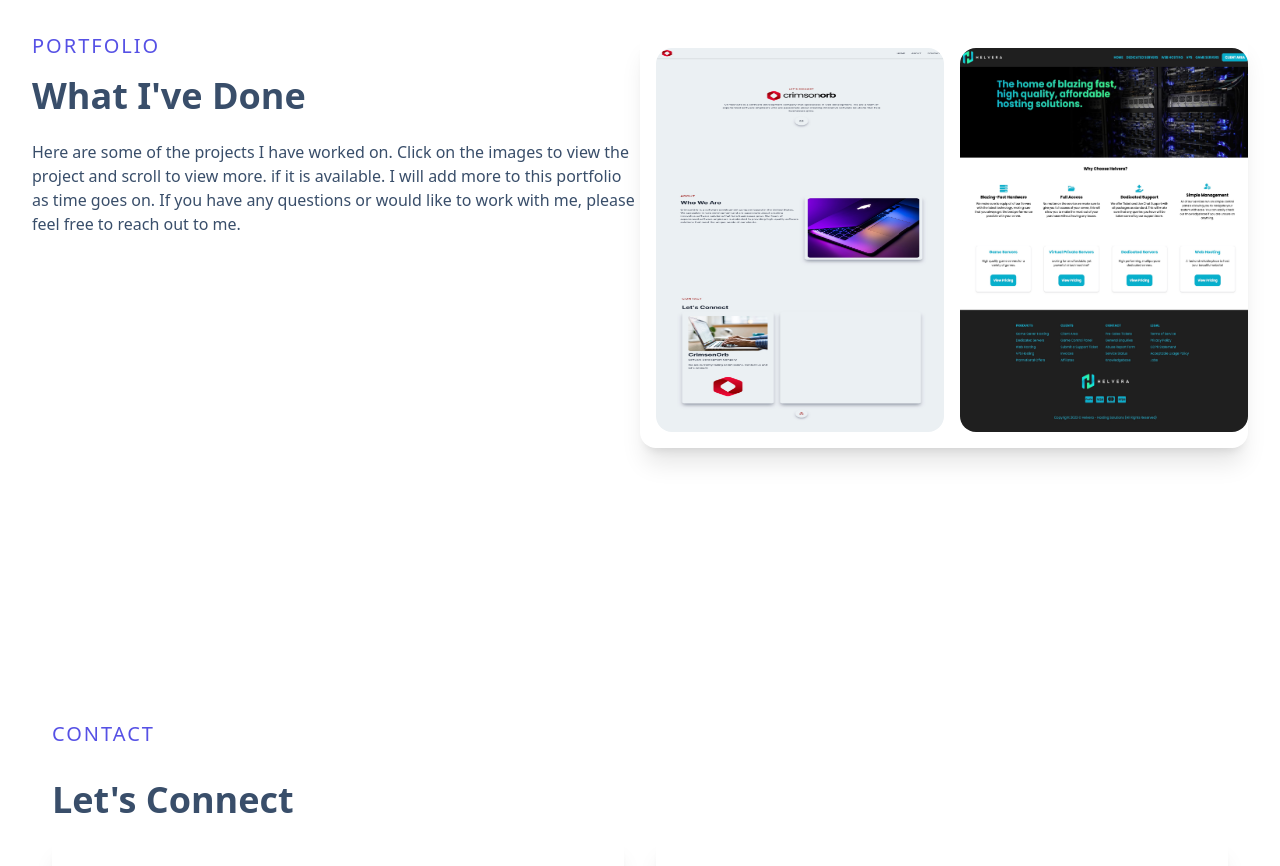
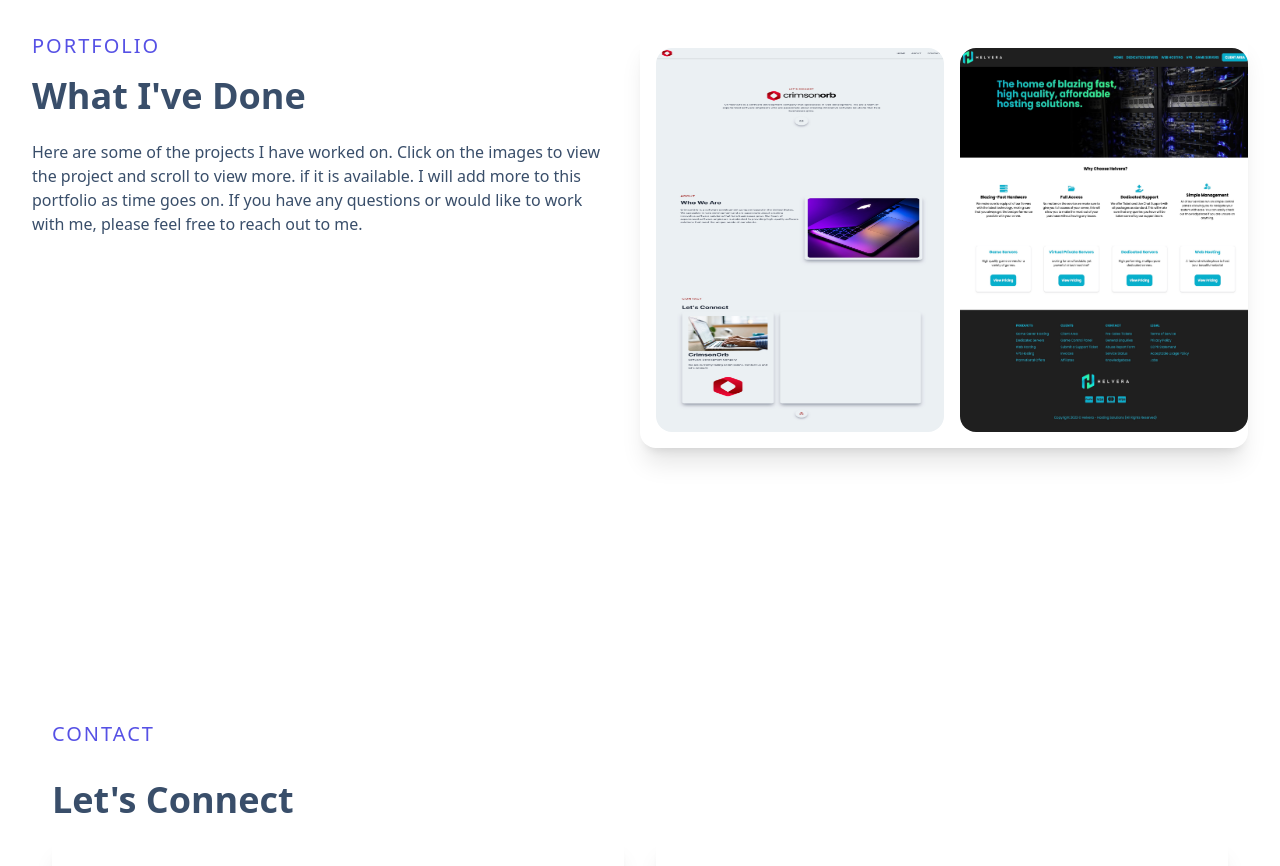
Before and after one commit to jrmichell/portfolio-v2, a React (Vite) app: page / in a window 1280 px wide. Shown: the part 1760-2626 px from the top of the page. Built offline with nearby package versions, Linux system fonts and the light colour scheme.

Commit message:
fix: Portfolio styling issue

```diff
--- a/src/components/Portfolio.tsx
+++ b/src/components/Portfolio.tsx
@@ -22,7 +22,7 @@ export default function Portfolio() {
               Portfolio
             </p>
             <h2 className="py-4">What I've Done</h2>
-            <p className="py-2">
+            <p className="py-2 mr-8">
               Here are some of the projects I have worked on. Click on the
               images to view the project and scroll to view more. if it is
               available. I will add more to this portfolio as time goes on. If
```
